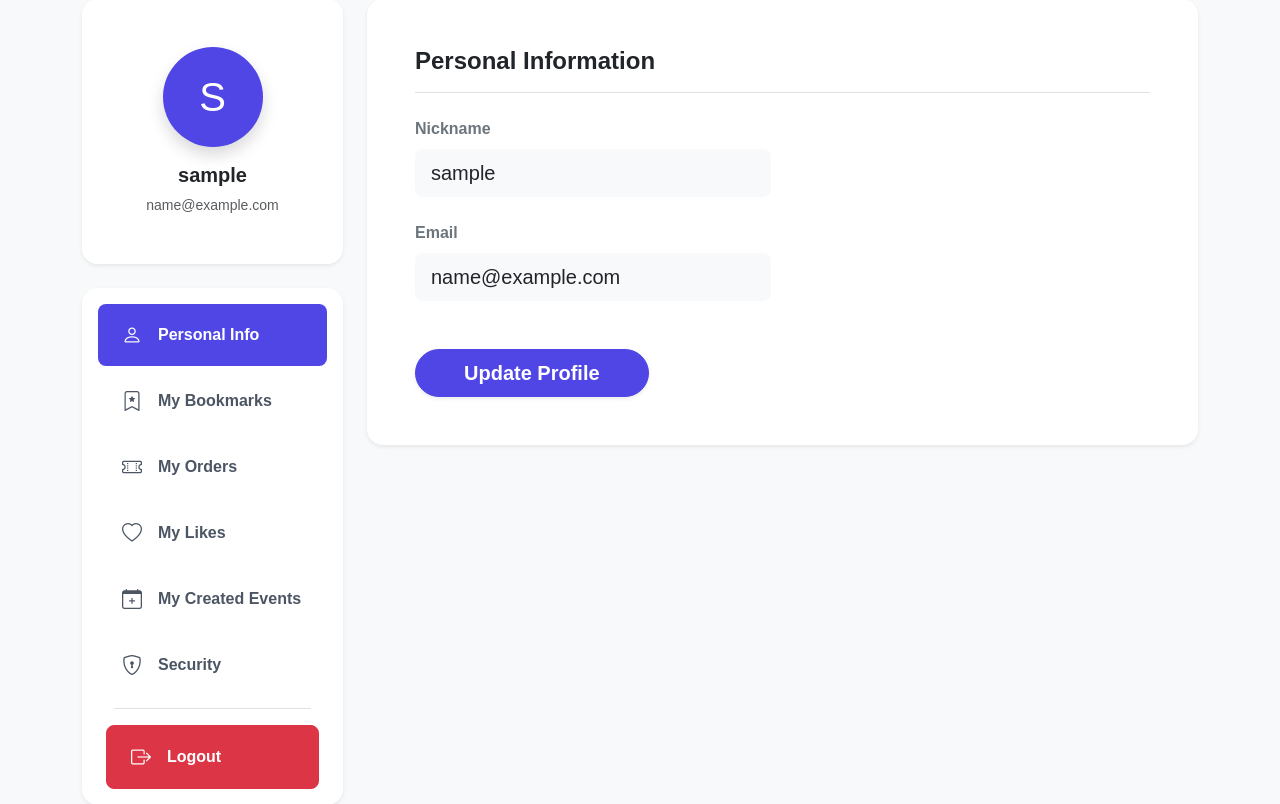
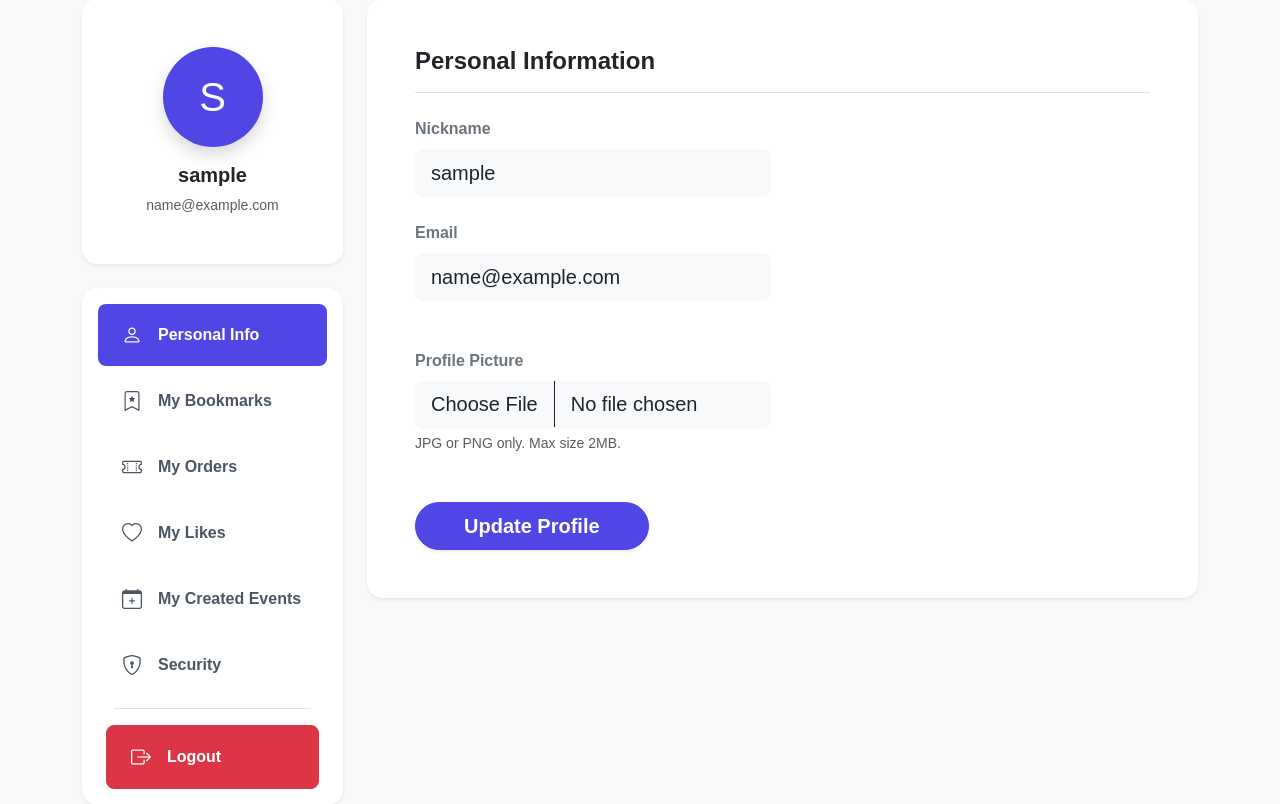
Before and after one commit to amritanshkm/CITS5505-Project, a Flask app: page /profile in a window 1280 px wide. Shown: the part 81-885 px from the top of the page. Run offline with Flask 3, Linux system fonts and the light colour scheme; the visitor is signed in with stand-in values (Sample User, id 1); data that the repository does not hold is empty; some libraries are stand-ins or nearby versions.

Commit message:
Feature: Add User Avatar Upload capability
- Add 'avatar' LargeBinary column to User model

- Add file validation (JPG/PNG only, 2MB max) in profile update form

- Add new '/user/<id>/avatar' route to serve binary image data

- Update UI to display custom avatars or fallback to default initial

- Document 'avatar' in database_models.md

```diff
--- a/app/forms.py
+++ b/app/forms.py
@@ -1,10 +1,12 @@
 from flask_wtf import FlaskForm
+from flask_wtf.file import FileField, FileAllowed
 from wtforms import StringField, PasswordField, SubmitField, SelectField, TextAreaField, HiddenField, IntegerField
 from wtforms.validators import DataRequired, Email, EqualTo, Length, Optional, NumberRange
 
 class ProfileUpdateForm(FlaskForm):
     nickname = StringField('Nickname', validators=[DataRequired(), Length(min=2, max=20)])
     email = StringField('Email', validators=[DataRequired(), Email()])
+    avatar = FileField('Profile Picture', validators=[Optional(), FileAllowed(['jpg', 'png'], 'Images only (JPG/PNG)!')])
     submit_profile = SubmitField('Update Profile')
 
     def validate_nickname(self, nickname):
--- a/app/models.py
+++ b/app/models.py
@@ -25,6 +25,7 @@ class User(UserMixin, db.Model):
     email = db.Column(db.String(120), index=True, unique=True, nullable=False)
     password_hash = db.Column(db.String(256), nullable=False)
     join_date = db.Column(db.DateTime, default=lambda: datetime.now(timezone.utc))
+    avatar = db.Column(db.LargeBinary, nullable=True)
 
     # Relationships (One-to-Many)
     created_events = db.relationship('Event', backref='creator', lazy='dynamic')
--- a/app/routes.py
+++ b/app/routes.py
@@ -369,6 +369,15 @@ def profile():
     if profile_form.submit_profile.data and profile_form.validate_on_submit():
         current_user.nickname = profile_form.nickname.data
         current_user.email = profile_form.email.data
+
+        # Handle Avatar Upload
+        if profile_form.avatar.data:
+            avatar_data = profile_form.avatar.data.read()
+            if len(avatar_data) > 2 * 1024 * 1024:
+                flash('Avatar file is too large! Maximum size is 2MB.', 'danger')
+                return redirect(url_for('main.profile'))
+            current_user.avatar = avatar_data
+
         db.session.commit()
         flash('Profile information updated successfully!', 'success')
         return redirect(url_for('main.profile'))
@@ -395,3 +404,13 @@ def profile():
                            likes=current_user.liked_events.all() if current_user.is_authenticated else [],
                            my_events=current_user.created_events.all(),
                            orders=current_user.orders.order_by(Order.timestamp.desc()).all())
+
+@bp.route('/user/<int:user_id>/avatar')
+def user_avatar(user_id):
+    from app.models import User
+    from flask import current_app, redirect, url_for
+    user = User.query.get_or_404(user_id)
+    if user.avatar:
+        return current_app.response_class(user.avatar, mimetype='image/jpeg')
+    # If no avatar, just redirect or return 404 (we handle default in template)
+    return current_app.response_class(b'', mimetype='image/jpeg')
--- a/app/templates/profile.html
+++ b/app/templates/profile.html
@@ -40,9 +40,13 @@
         <div class="card shadow-sm border-0 rounded-4 overflow-hidden mb-4">
             <div class="card-body text-center py-5 bg-white">
                 <div class="mb-3 position-relative d-inline-block">
+                    {% if user.avatar %}
+                    <img src="{{ url_for('main.user_avatar', user_id=user.id) }}" class="rounded-circle shadow" style="width: 100px; height: 100px; object-fit: cover; border: 3px solid #4f46e5;">
+                    {% else %}
                     <div class="bg-theme text-white rounded-circle d-flex align-items-center justify-content-center shadow" style="width: 100px; height: 100px; font-size: 2.5rem; margin: 0 auto;">
                         {{ user.nickname[0] | upper }}
                     </div>
+                    {% endif %}
                 </div>
                 <h5 class="card-title fw-bold text-dark">{{ user.nickname }}</h5>
                 <p class="text-muted small mb-0">{{ user.email }}</p>
@@ -87,7 +91,7 @@
                     <!-- Personal Info Tab -->
                     <div class="tab-pane fade show active" id="v-pills-profile" role="tabpanel" aria-labelledby="v-pills-profile-tab">
                         <h4 class="mb-4 text-dark fw-bold border-bottom pb-3">Personal Information</h4>
-                        <form method="POST" action="">
+                        <form method="POST" action="" enctype="multipart/form-data" id="profileForm">
                             {{ profile_form.hidden_tag() }}
                             <div class="row mb-4">
                                 <div class="col-md-6">
@@ -105,6 +109,17 @@
                                     {% for error in profile_form.email.errors %}
                                         <div class="invalid-feedback">{{ error }}</div>
                                     {% endfor %}
+                                </div>
+                            </div>
+                            <div class="row mb-5">
+                                <div class="col-md-6">
+                                    {{ profile_form.avatar.label(class="form-label fw-semibold text-secondary") }}
+                                    {{ profile_form.avatar(class="form-control form-control-lg bg-light border-0", id="avatarInput", accept=".jpg,.jpeg,.png") }}
+                                    <div class="form-text">JPG or PNG only. Max size 2MB.</div>
+                                    {% for error in profile_form.avatar.errors %}
+                                        <div class="text-danger small mt-1">{{ error }}</div>
+                                    {% endfor %}
+                                    <div id="avatarError" class="text-danger small mt-1 d-none"></div>
                                 </div>
                             </div>
                             <div class="d-grid gap-2 d-md-flex justify-content-md-start">
@@ -323,4 +338,39 @@
         </div>
     </div>
 </div>
+
+<script>
+document.addEventListener('DOMContentLoaded', function() {
+    const avatarInput = document.getElementById('avatarInput');
+    const avatarError = document.getElementById('avatarError');
+    const profileForm = document.getElementById('profileForm');
+
+    if (avatarInput) {
+        avatarInput.addEventListener('change', function() {
+            const file = this.files[0];
+            if (file) {
+                // Check size (2MB)
+                if (file.size > 2 * 1024 * 1024) {
+                    avatarError.textContent = 'File is too large! Maximum size is 2MB.';
+                    avatarError.classList.remove('d-none');
+                    this.value = ''; // Clear input
+                    return;
+                }
+
+                // Check extension
+                const allowedExtensions = /(\.jpg|\.jpeg|\.png)$/i;
+                if (!allowedExtensions.exec(file.name)) {
+                    avatarError.textContent = 'Invalid file type. Please upload a JPG or PNG.';
+                    avatarError.classList.remove('d-none');
+                    this.value = ''; // Clear input
+                    return;
+                }
+
+                // If valid
+                avatarError.classList.add('d-none');
+            }
+        });
+    }
+});
+</script>
 {% endblock %}
```
Also changed, not shown: docs/database_models.md (+1 -0 lines), migrations/versions/7e5ea0303f32_add_avatar_to_user.py (added, +32 -0 lines).
